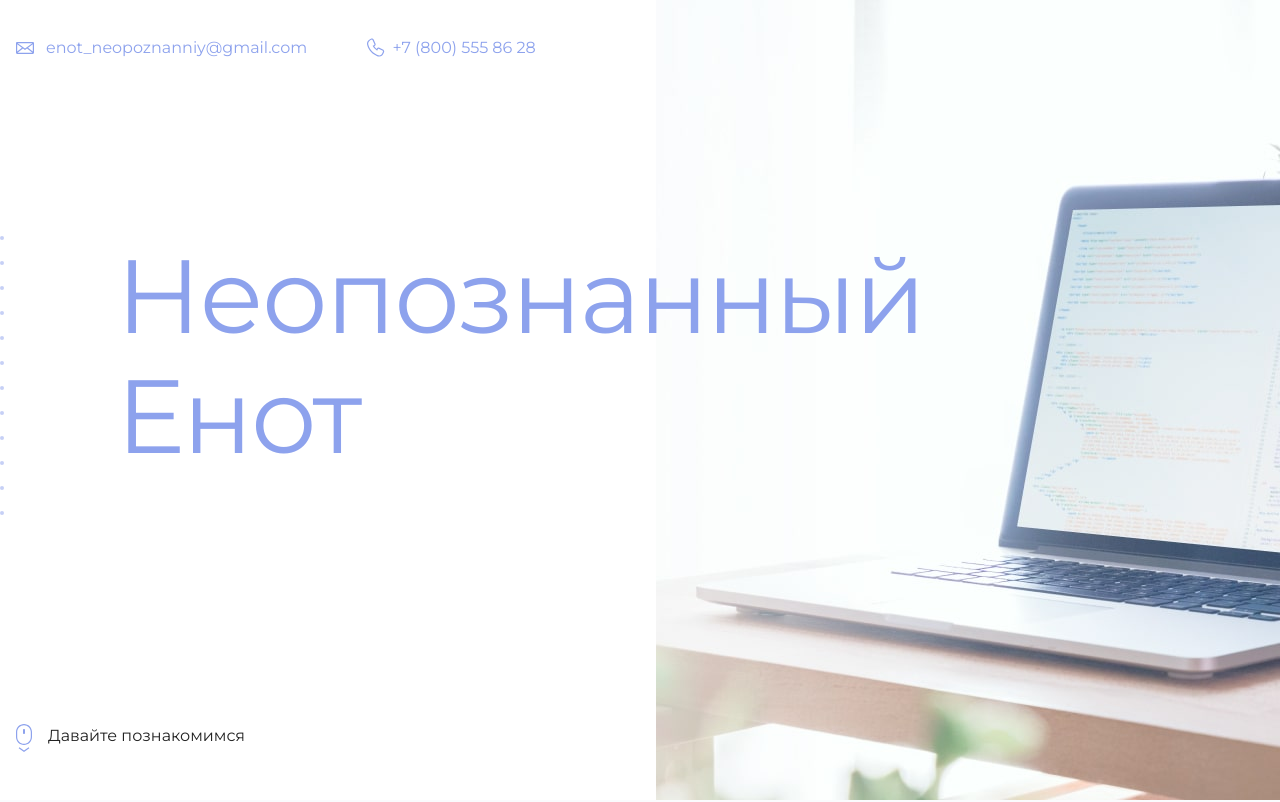
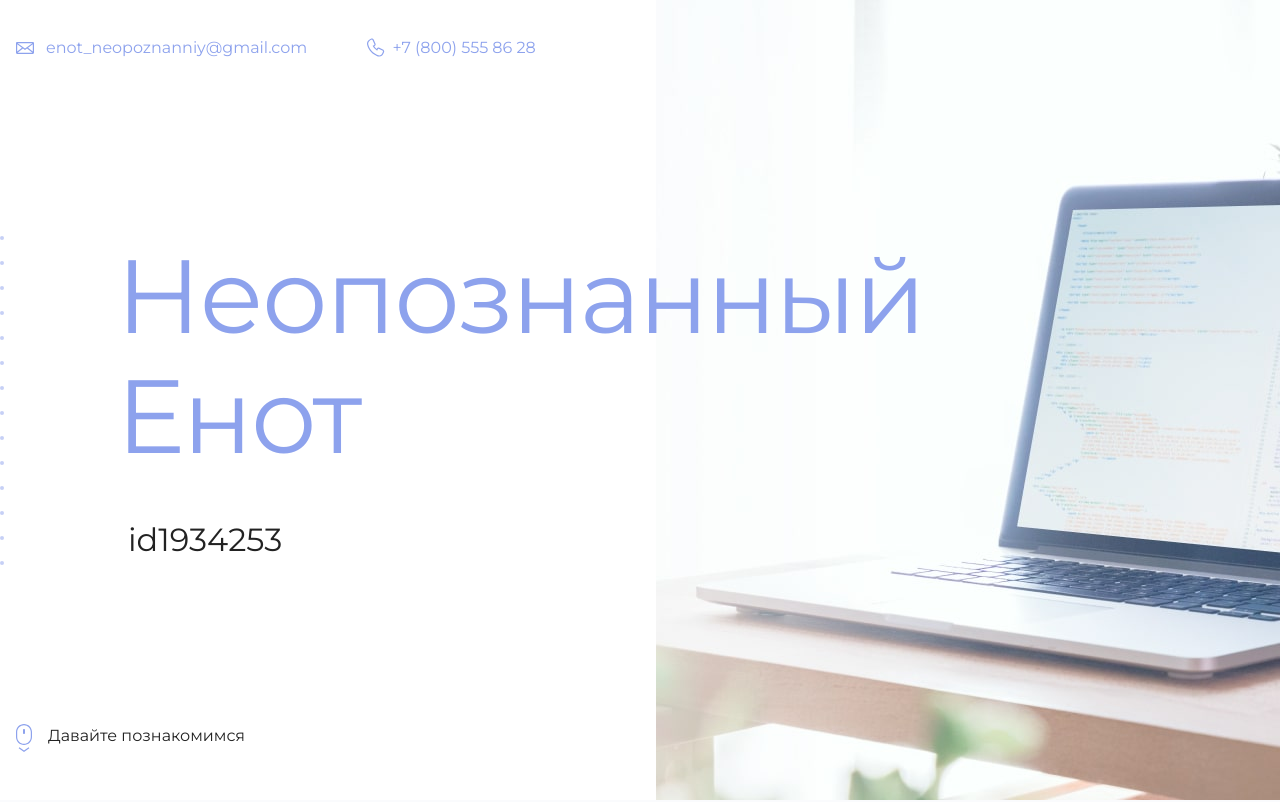
Before and after one commit to DenisDenis1991/tets-academy, a plain HTML site: page index.html in a window 1280 px wide. Shown: the top 802 px of the page. Drawn offline with Linux system fonts and the light colour scheme.

Commit message:
Update index.html
добавил id

```diff
--- a/index.html
+++ b/index.html
@@ -19,7 +19,7 @@
       <section class="hero-image">
         <div class="container">
           <h1 class="heading">Неопознанный Енот</h1>
-          <p><!-- Тут ваш id на сайте Академии --></p>
+          <p>id1934253</p>
         </div>
       </section>
 
```
